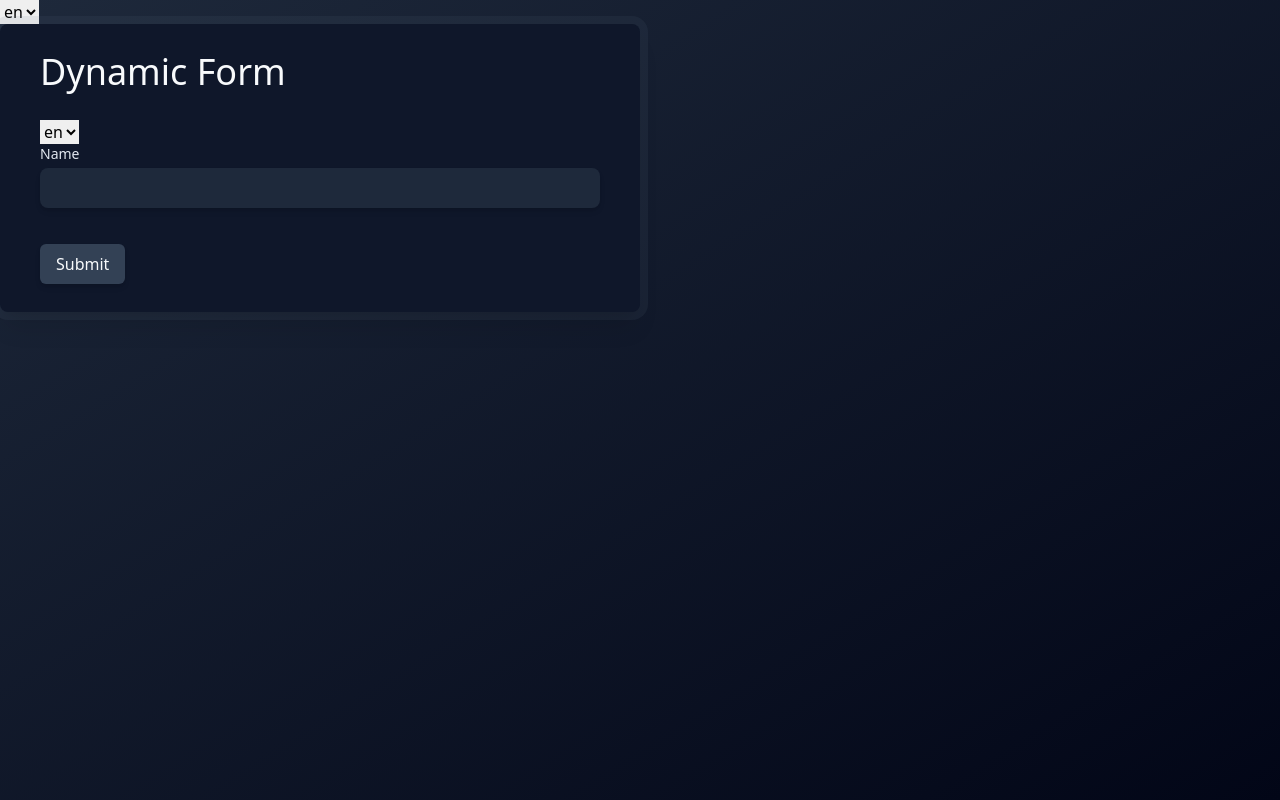
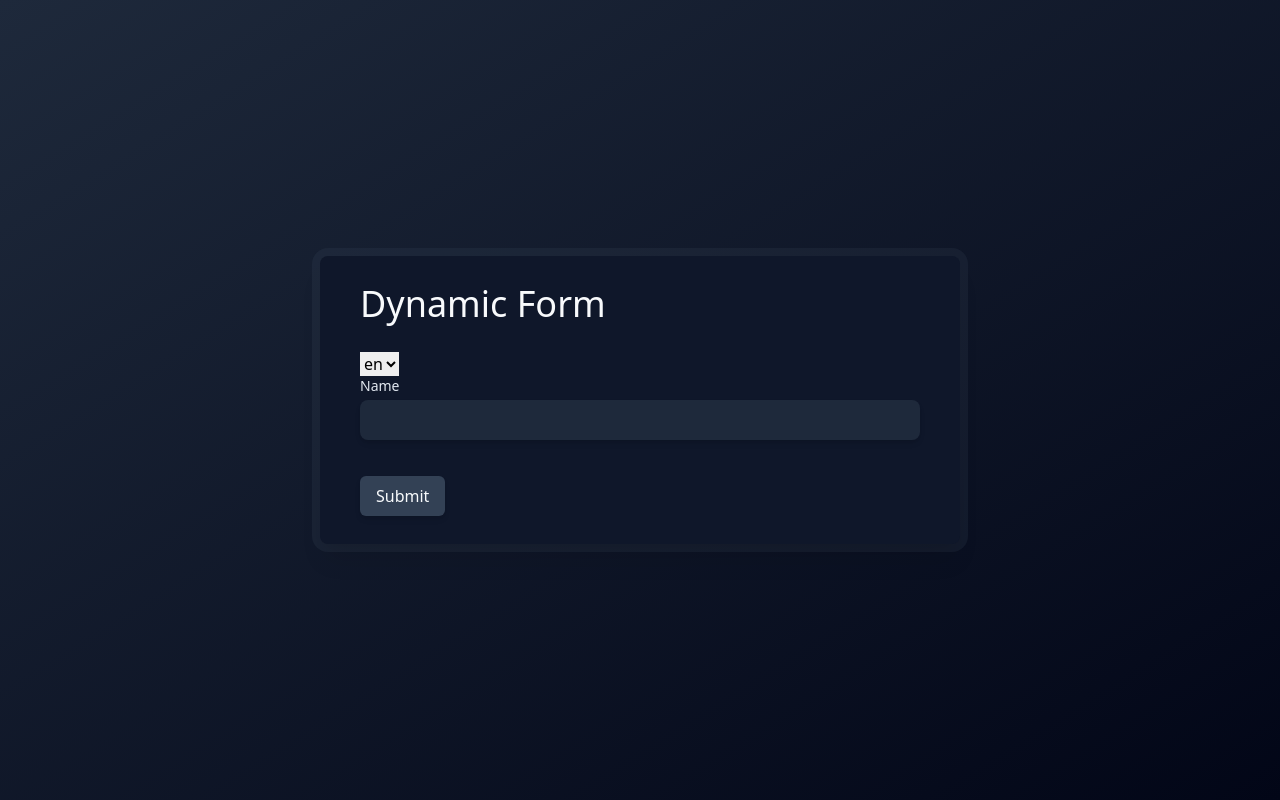
Before and after one commit to greengem/vue-form-whg, a Vue app: page / in a window 1280 px wide. Built offline with nearby package versions, Linux system fonts and the light colour scheme.

Commit message:
refactor: Update App.vue template structure
The App.vue template has been refactored to improve the overall structure and layout. The LanguageSwitcher component has been removed, and the main content is now wrapped in a flex container.

```diff
--- a/src/App.vue
+++ b/src/App.vue
@@ -1,8 +1,7 @@
-<script setup lang="ts">
-import LanguageSwitcher from '@/components/LanguageSwitcher.vue'
-</script>
+<script setup lang="ts"></script>
 
 <template>
-  <LanguageSwitcher />
-  <RouterView />
+  <main class="flex flex-col grow items-center justify-center p-3 md:p-5">
+    <RouterView />
+  </main>
 </template>
```
